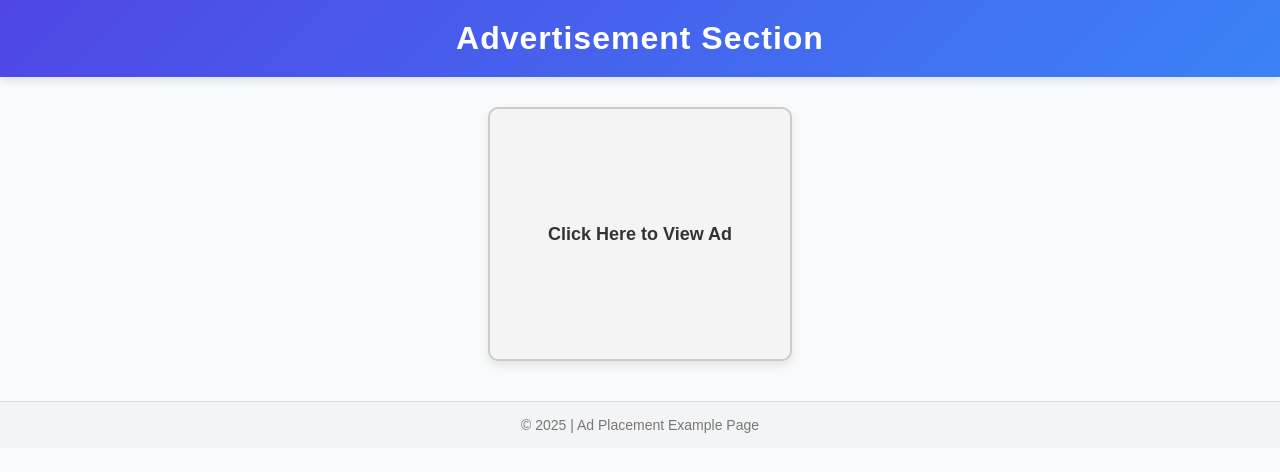
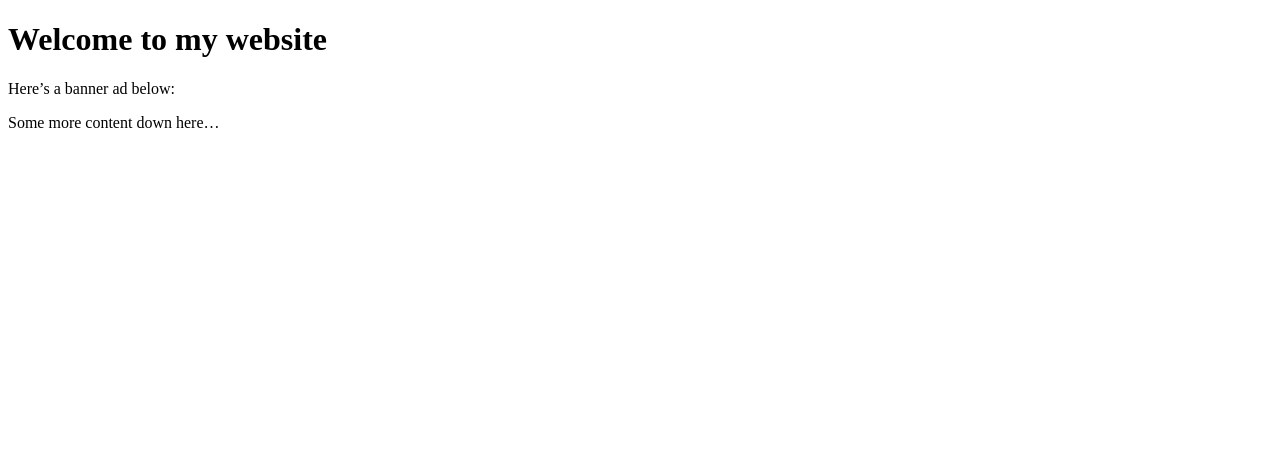
Before and after one commit to The-Sawfish/silly, a plain HTML site: page index.html in a window 1280 px wide. Drawn offline with Linux system fonts and the light colour scheme.

Commit message:
Update index.html

```diff
--- a/index.html
+++ b/index.html
@@ -2,91 +2,16 @@
 <html lang="en">
 <head>
   <meta charset="UTF-8">
-  <title>C++ Calculator Code</title>
-  <meta name="monetag" content="ff53cfb16bb3973c9f24cf95c30e8585">
-  <script type="text/javascript" src="//pl27533361.effectivecpmrate.com/75/b7/98/75b7981b4bfed60888196379f7e9f15a.js"></script>
-
-  <style>
-    body {
-      font-family: Arial, sans-serif;
-      background: #f9fafb;
-      margin: 0;
-      padding: 0;
-      text-align: center;
-      color: #333;
-    }
-
-    header {
-      background: linear-gradient(135deg, #4f46e5, #3b82f6);
-      color: white;
-      padding: 20px;
-      box-shadow: 0 4px 8px rgba(0, 0, 0, 0.1);
-    }
-
-    h1 {
-      margin: 0;
-      font-size: 2rem;
-      letter-spacing: 1px;
-    }
-
-    .ad-container {
-      margin: 30px auto;
-      max-width: 320px;
-    }
-
-    .ad-box {
-      display: block;
-      width: 300px;
-      height: 250px;
-      background: #f4f4f4;
-      border: 2px solid #ccc;
-      border-radius: 10px;
-      text-align: center;
-      line-height: 250px;
-      font-size: 18px;
-      font-weight: bold;
-      color: #333;
-      text-decoration: none;
-      margin: 0 auto;
-      box-shadow: 0 4px 10px rgba(0, 0, 0, 0.1);
-      transition: all 0.3s ease;
-    }
-
-    .ad-box:hover {
-      background: #e0e7ff;
-      border-color: #4f46e5;
-      color: #111827;
-      transform: scale(1.05);
-    }
-
-    footer {
-      margin-top: 40px;
-      padding: 15px;
-      font-size: 14px;
-      color: #777;
-      background: #f3f4f6;
-      border-top: 1px solid #ddd;
-    }
-  </style>
+  <meta name="viewport" content="width=device-width, initial-scale=1.0">
+  <title>My Adsterra Test Page</title>
 </head>
 <body>
+  <h1>Welcome to my website</h1>
+  <p>Here’s a banner ad below:</p>
 
-  <header>
-    <h1>Advertisement Section</h1>
-  </header>
+  <!-- Adsterra Banner -->
+  <script type='text/javascript' src='//pl27563222.revenuecpmgate.com/8f/b9/d0/8fb9d06c58eebe3cb62bf06a2139f875.js'></script>
 
-  <div class="ad-container">
-    <!-- Ad link kept exactly the same -->
-    <a href="https://www.revenuecpmgate.com/cnk0e4yz?key=e9dc1de73f4a548c28470a7ed26dd03e"
-       target="_blank"
-       class="ad-box">
-       Click Here to View Ad
-    </a>
-  </div>
-
-  <footer>
-    &copy; 2025 | Ad Placement Example Page
-  </footer>
-
+  <p>Some more content down here…</p>
 </body>
 </html>
```
